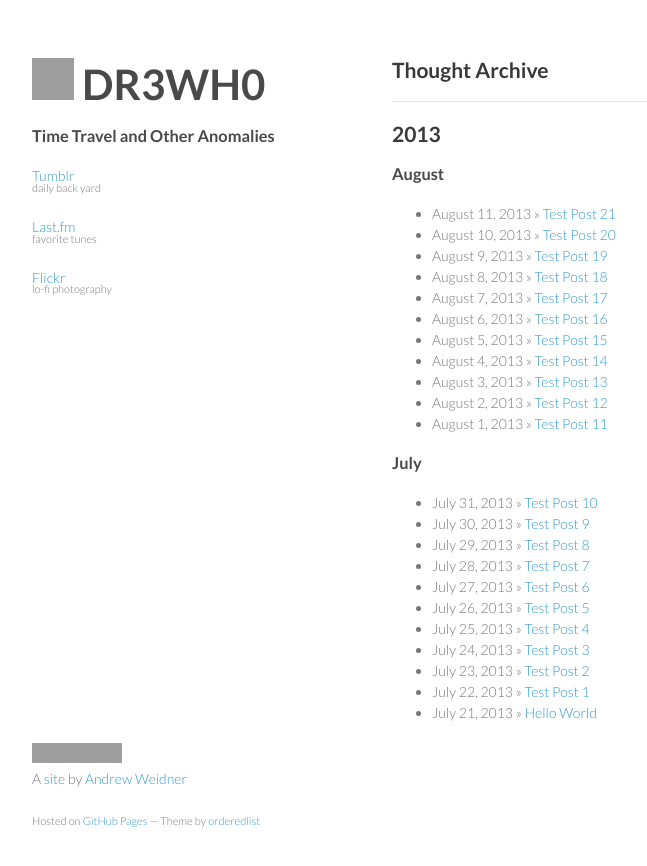
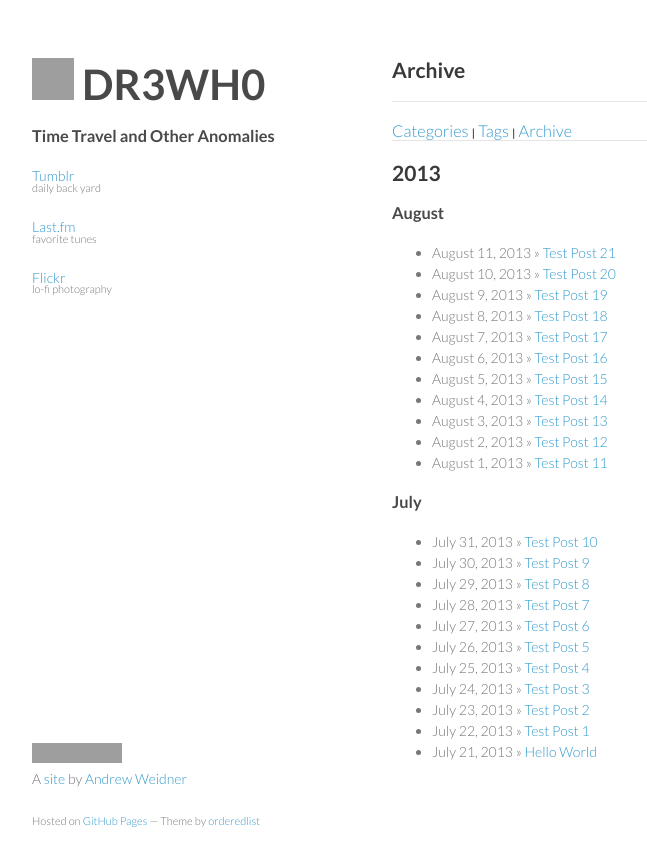
Before and after one commit to drewhop/drewhop.github.io, a Jekyll site: the page built from archive.html, in a window 1280 px wide. Shown: the top 866 px of the page, without its empty margins (178-825 px from the left). Built offline with Jekyll 4.4.1, drawn with Linux system fonts in a browser that asks for light colours; comment, search, counter and statistics services are not loaded; grey boxes are pictures that could not be loaded.

Commit message:
Update archive.html

```diff
--- a/archive.html
+++ b/archive.html
@@ -5,7 +5,10 @@ header : Post Archive
 group: navigation
 ---
 
-<h2>Thought Archive</h2>
+<h2>Archive</h2>
+<hr/>
+
+<h3><a href="/categories.html">Categories</a>  <small>|</small>  <a href="/tags.html">Tags</a>  <small>|</small>  <a href="/archive.html">Archive</a>
 <hr/>
 
 {% include JB/setup %}
```
